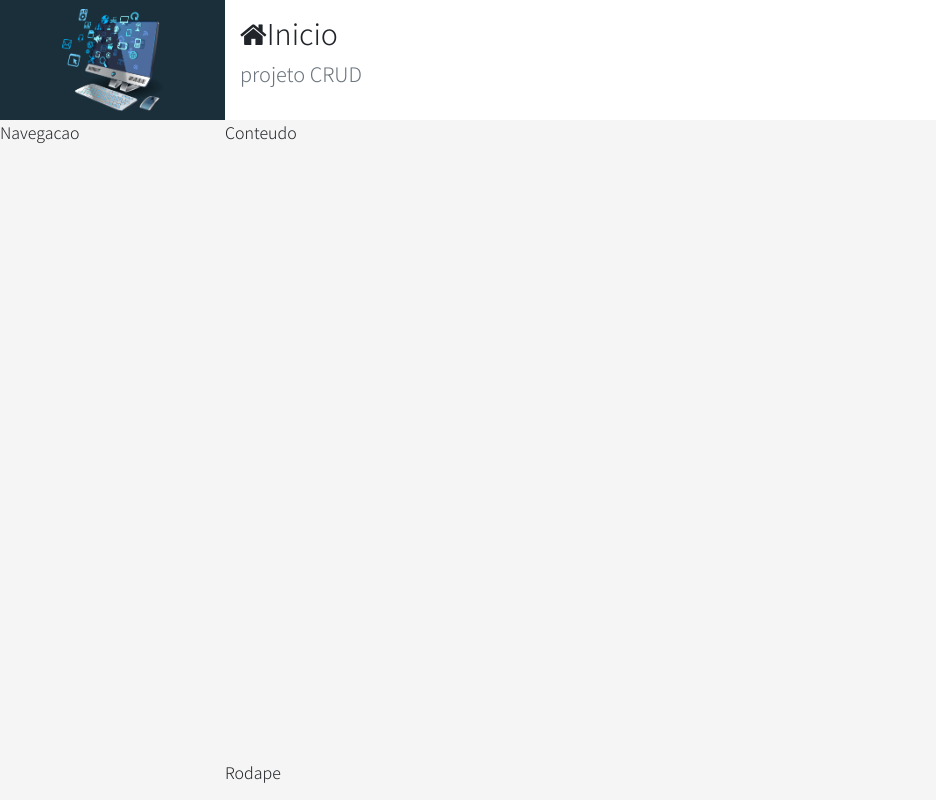
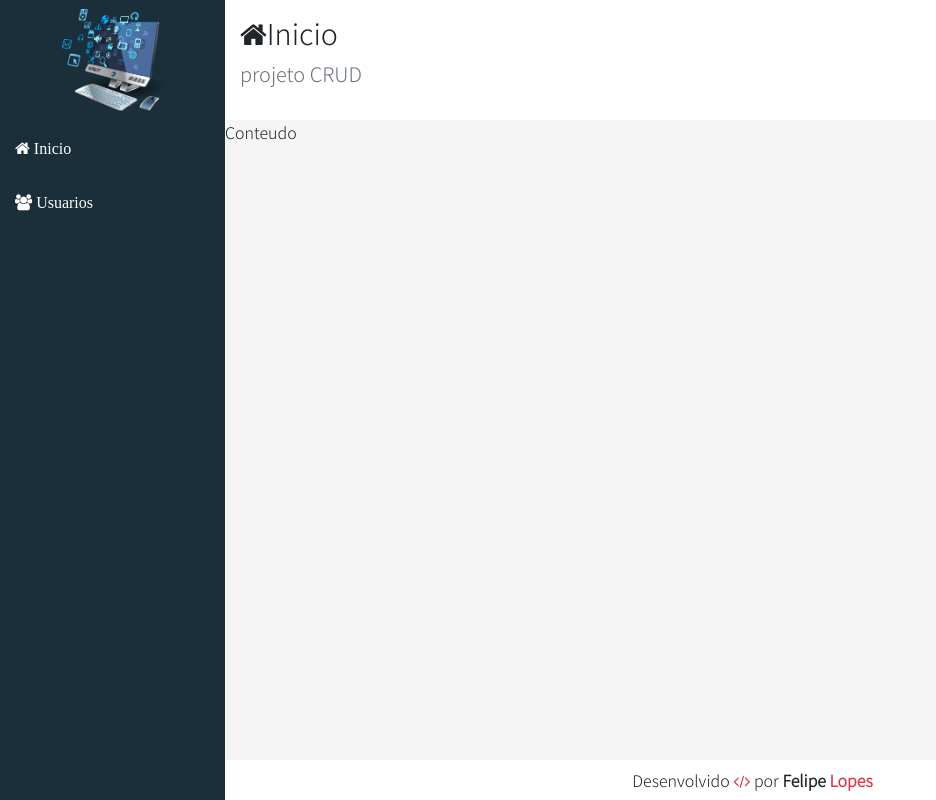
Before and after one commit to FelipeLopes94/projeto-crud-react, a React (Create React App) app in the folder frontend/: page / in a window 1280 px wide. Shown: the whole page, without its empty margins (0-936 px from the left). Built offline with nearby package versions, Linux system fonts and the light colour scheme.

Commit message:
Ajustes navegacao, footer e Header

```diff
--- a/frontend/src/components/templates/footer/footer.css
+++ b/frontend/src/components/templates/footer/footer.css
@@ -0,0 +1,8 @@
+footer.footer{
+    display: flex;
+    align-items: center;
+    justify-content: center;
+    padding: 0 25px;
+    background-color: #FFF;
+    box-shadow: var(--shadow);
+}
--- a/frontend/src/components/templates/footer/footer.jsx
+++ b/frontend/src/components/templates/footer/footer.jsx
@@ -5,7 +5,10 @@ const Footer = (props) =>
 
     <footer className="footer">
 
-        Rodape
+        <span>
+            Desenvolvido <i className="fa fa-code text-danger"></i> por
+            <strong> Felipe <span className="text-danger"> Lopes </span></strong>
+        </span>
 
     </footer>
 
--- a/frontend/src/components/templates/nav/Nav.css
+++ b/frontend/src/components/templates/nav/Nav.css
@@ -0,0 +1,21 @@
+ aside.menu-area{
+     background-color: var(--bg-dark);
+     box-shadow:
+        2px 0 10px 0 rgba(0,0,0,0.12),
+        2px 0 10px 0 rgba(0,0,0,0.0.09);
+
+ }
+
+ .menu a{
+     display: block;
+     text-decoration: none;
+     color: #FFF;
+     padding: 15px;
+     font-weight: 300;
+
+ }
+
+ .menu a:hover{
+
+    background: linear-gradient(135deg, #07A7E3 0%, #32DAC3 100%);
+ }
--- a/frontend/src/components/templates/nav/Nav.jsx
+++ b/frontend/src/components/templates/nav/Nav.jsx
@@ -1,11 +1,21 @@
 import React from 'react';
 import './Nav.css';
 
-const Nav =  () =>
+const Nav =  (props) =>
 
     <aside className="menu-area">
 
-        Navegacao
+        <nav className="menu">
+
+            <a href="#/users">
+                <i className="fa fa-home"> Inicio </i>
+            </a>
+
+            <a href="#/users">
+                <i className="fa fa-users"> Usuarios </i>
+            </a>
+
+        </nav>
 
     </aside>
 
```
